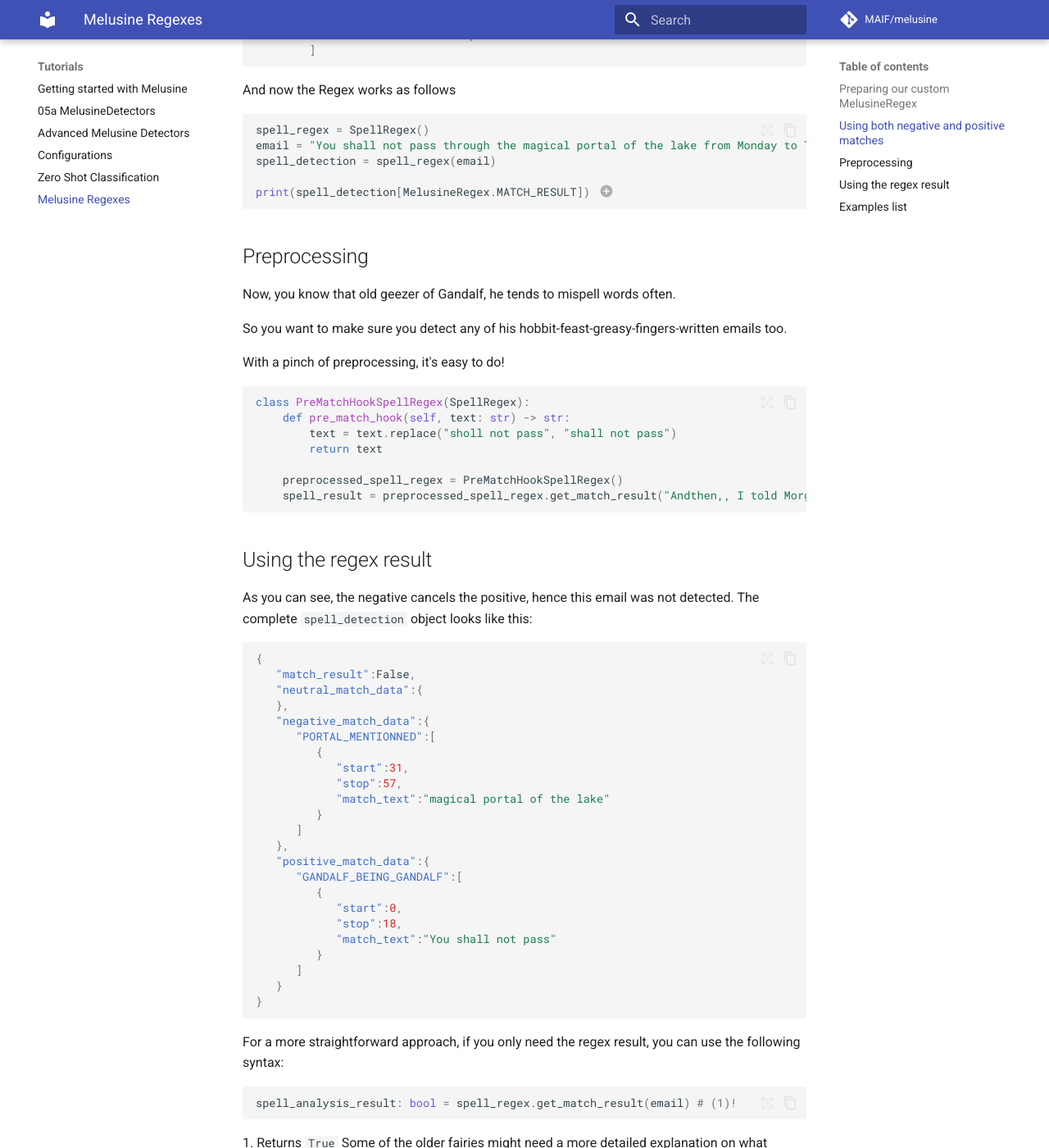
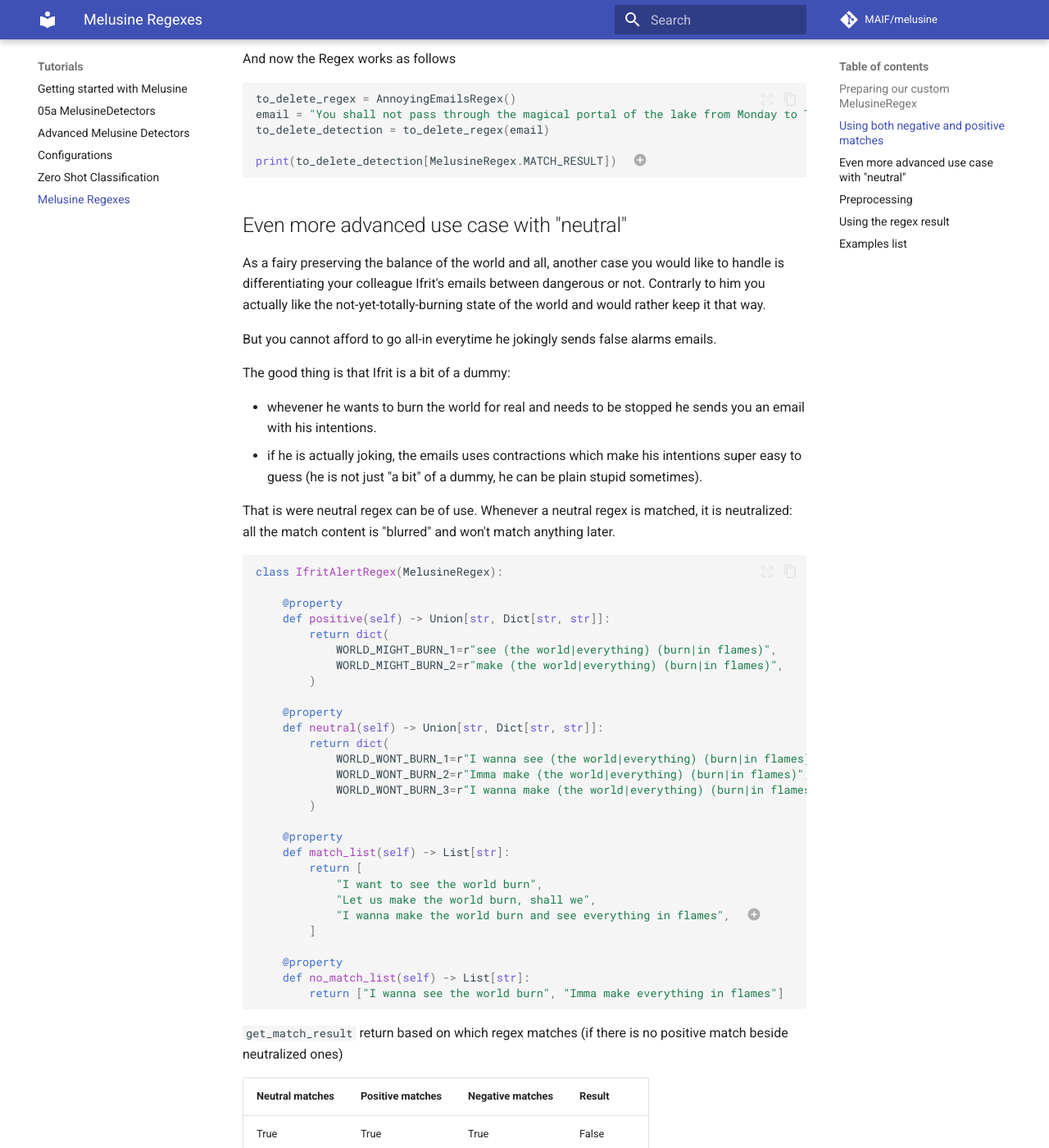
Before and after one commit to MAIF/melusine, an MkDocs documentation site: the page built from docs/tutorials/08_MelusineRegex.md, in a window 1280 px wide and 1400 px high, scrolled down 1951 px. Shown: the whole window at 82% size. Built offline with MkDocs 1.6.1 and Material for MkDocs 9.7.7, drawn with Linux system fonts in a browser that asks for light colours; comment, search, counter and statistics services are not loaded; some of the changed text lies outside the part shown.

Commit message:
feat: added neutral and a bit of refacto

````diff
--- a/docs/tutorials/08_MelusineRegex.md
+++ b/docs/tutorials/08_MelusineRegex.md
@@ -15,42 +15,42 @@ So you heat up your cauldron and start by cooking the following `MelusineRegex`
 ``` python
 from melusine.base import MelusineRegex
 
-class SpellRegex(MelusineRegex):
+
+class AnnoyingEmailsRegex(MelusineRegex):
 
     @property
     def positive(self) -> Union[str, Dict[str, str]]:
         return dict(
             VOLDY_BEING_VOLDY="Avada Kedavra",
             GANDALF_BEING_GANDALF="You shall not pass",
-            )
+        )
 
-    @property# (1)!
+    @property  # (1)!
     def match_list(self) -> List[str]:
         return [
             "Avada Kedavra is a spell used by Lord Voldemort",
             "And then, you know me, I was not gonna let it pass so I told them : You shall not pass and obviously everyone clapped",
         ]
 
-    @property # (2)!
+    @property  # (2)!
     def no_match_list(self) -> List[str]:
-        return [
-            "Abracadabra, here I am",
-            "I told them not to pass"
-        ]
+        return ["Abracadabra, here I am", "I told them not to pass"]
 ```
 
 1. The code would not work without those, we'll see later how they are used
 2. The code would not work without those, we'll see later how they are used
 
 
-Let's use it on the incoming emails.
+Let's use it on this incoming email.
 
 ``` python
-spell_regex = SpellRegex()
-spell_detection = spell_regex("You shall not pass through the magical portal of the lake from Monday to Thursday as it is currently under repair.")
+to_delete_regex = AnnoyingEmailsRegex()
+to_delete_detection = to_delete_regex(
+    "You shall not pass through the magical portal of the lake from Monday to Thursday as it is currently under repair."
+)
 
-print(spell_detection[MelusineRegex.MATCH_RESULT]) # (1)!
-print(spell_detection[MelusineRegex.POSITIVE_MATCH_FIELD])# (2)!
+print(to_delete_detection[MelusineRegex.MATCH_RESULT])  # (1)!
+print(to_delete_detection[MelusineRegex.POSITIVE_MATCH_FIELD])  # (2)!
 ```
 
 1. Prints `True`
@@ -63,47 +63,106 @@ The thing is, our email actually came from the Magical Portal Society and was pr
 ``` python
 from melusine.base import MelusineRegex
 
-class SpellRegex(MelusineRegex):
+
+class AnnoyingEmailsRegex(MelusineRegex):
 
     @property
     def positive(self) -> Union[str, Dict[str, str]]:
         return dict(
             VOLDY_BEING_VOLDY="Avada Kedavra",
             GANDALF_BEING_GANDALF="You shall not pass",
-            )
+        )
 
     @property
     def negative(self) -> Union[str, Dict[str, str]]:
         return dict(
             PORTAL_MENTIONNED="magical portal of the lake",
-            )
+        )
 
-    @property# (1)!
+    @property  # (1)!
     def match_list(self) -> List[str]:
         return [
             "Avada Kedavra is a spell used by Lord Voldemort",
             "And then, you know me, I was not gonna let it pass so I told them : You shall not pass and obviously everyone clapped",
         ]
 
-    @property # (2)!
+    @property  # (2)!
     def no_match_list(self) -> List[str]:
-        return [
-            "Abracadabra, here I am",
-            "I told them not to pass"
-        ]
+        return ["Abracadabra, here I am", "I told them not to pass"]
 ```
 
 And now the Regex works as follows
 
 ``` python
-spell_regex = SpellRegex()
+to_delete_regex = AnnoyingEmailsRegex()
 email = "You shall not pass through the magical portal of the lake from Monday to Thursday as it is currently under repair."
-spell_detection = spell_regex(email)
+to_delete_detection = to_delete_regex(email)
 
-print(spell_detection[MelusineRegex.MATCH_RESULT]) # (1)!
+print(to_delete_detection[MelusineRegex.MATCH_RESULT])  # (1)!
 ```
 
 1. Prints `False`
+
+## Even more advanced use case with "neutral"
+
+As a fairy preserving the balance of the world and all, another case you would like to handle is differentiating your colleague Ifrit's emails between dangerous or not.
+Contrarly to him you actually like the not-yet-totally-burning state of the world and would rather keep it that way.
+
+But you cannot afford to go all-in everytime he jokingly sends false alarms emails.
+
+The good thing is that Ifrit is a bit of a dummy:
+
+* whevener he wants to burn the world for real and needs to be stopped he sends you an email with his intentions.
+* if he is actually joking, the emails uses contractions which make his intentions super easy to guess (he is not just "a bit" of a dummy, he can be plain stupid sometimes).
+
+That is were neutral regex can be of use. Whenever a neutral regex is matched, it is neutralized: all the match content is "blurred" and won't match anything later.
+
+
+```python
+class IfritAlertRegex(MelusineRegex):
+
+    @property
+    def positive(self) -> Union[str, Dict[str, str]]:
+        return dict(
+            WORLD_MIGHT_BURN_1=r"see (the world|everything) (burn|in flames)",
+            WORLD_MIGHT_BURN_2=r"make (the world|everything) (burn|in flames)",
+        )
+
+    @property
+    def neutral(self) -> Union[str, Dict[str, str]]:
+        return dict(
+            WORLD_WONT_BURN_1=r"I wanna see (the world|everything) (burn|in flames)",
+            WORLD_WONT_BURN_2=r"Imma make (the world|everything) (burn|in flames)",
+            WORLD_WONT_BURN_3=r"I wanna make (the world|everything) (burn|in flames)",
+        )
+
+    @property
+    def match_list(self) -> List[str]:
+        return [
+            "I want to see the world burn",
+            "Let us make the world burn, shall we",
+            "I wanna make the world burn and see everything in flames",  # (1)!
+        ]
+
+    @property
+    def no_match_list(self) -> List[str]:
+        return ["I wanna see the world burn", "Imma make everything in flames"]
+```
+
+1. In this specific case, neutral will come into action first and blur "I wanna make the world burn" but "see everything burn" will still match
+
+`get_match_result` return based on which regex matches (if there is no positive match beside neutralized ones)
+
+| Neutral matches | Positive matches | Negative matches  | Result  |
+|-----------------|------------------|-------------------|---------|
+| True            | True             | True              |False    |
+| False           | True             | True              |False    |
+| True            | False            | True              |False    |
+| True            | True             | False             |True     |
+| True            | False            | False             |False    |
+| False           | True             | False             |True     |
+| False           | False            | True              |False    |
+| False           | False            | False             |False    |
 
 ## Preprocessing
 
@@ -114,19 +173,21 @@ So you want to make sure you detect any of his hobbit-feast-greasy-fingers-writt
 With a pinch of preprocessing, it's easy to do!
 
 ``` python
-class PreMatchHookSpellRegex(SpellRegex):
+class PreMatchHookAnnoyingEmailsRegex(AnnoyingEmailsRegex):
     def pre_match_hook(self, text: str) -> str:
         text = text.replace("sholl not pass", "shall not pass")
         return text
 
-    preprocessed_spell_regex = PreMatchHookSpellRegex()
-    spell_result = preprocessed_spell_regex.get_match_result("Andthen,, I told Morgana 'You sholl not pass!' as she wanted topass... Im stil wonddering why she did not find it fundny...")
+    preprocessed_to_delete_regex = PreMatchHookAnnoyingEmailsRegex()
+    spell_result = preprocessed_to_delete_regex.get_match_result(
+        "Andthen,, I told Morgana 'You sholl not pass!' as she wanted topass... Im stil wonddering why she did not find it fundny..."
+    )
 ```
 
 ## Using the regex result
 
 As you can see, the negative cancels the positive, hence this email was not detected.
-The complete `spell_detection` object looks like this:
+The complete `to_delete_detection` object looks like this:
 
 ``` json
 {
@@ -157,14 +218,14 @@ The complete `spell_detection` object looks like this:
 For a more straightforward approach, if you only need the regex result, you can use the following syntax:
 
 ``` python
-spell_analysis_result: bool = spell_regex.get_match_result(email) # (1)!
+spell_analysis_result: bool = to_delete_regex.get_match_result(email)  # (1)!
 ```
 1. Returns `True`
 Some of the older fairies might need a more detailed explanation on what triggered the deletion of an email.
 Fortunately the describe methode serves this exact purpose.
 
 ``` python
-spell_regex.describe(email)
+to_delete_regex.describe(email)
 ```
 
 Which will print:
@@ -183,5 +244,5 @@ As we mentionned earlier, the MelusineRegex cannot work without examples of matc
 This makes the regex easier to share as the one developping it can offer examples and a newcomer on the project can quickly grasp the point of the regex.
 
 ``` python
-spell_regex.match_list
+to_delete_regex.match_list
 ```
--- a/mkdocs.yml
+++ b/mkdocs.yml
@@ -15,6 +15,7 @@ theme:
     - content.code.select
     - announce.dismiss
     - navigation.tabs
+    - content.code.annotate
 
 nav:
   - Intro:
````
